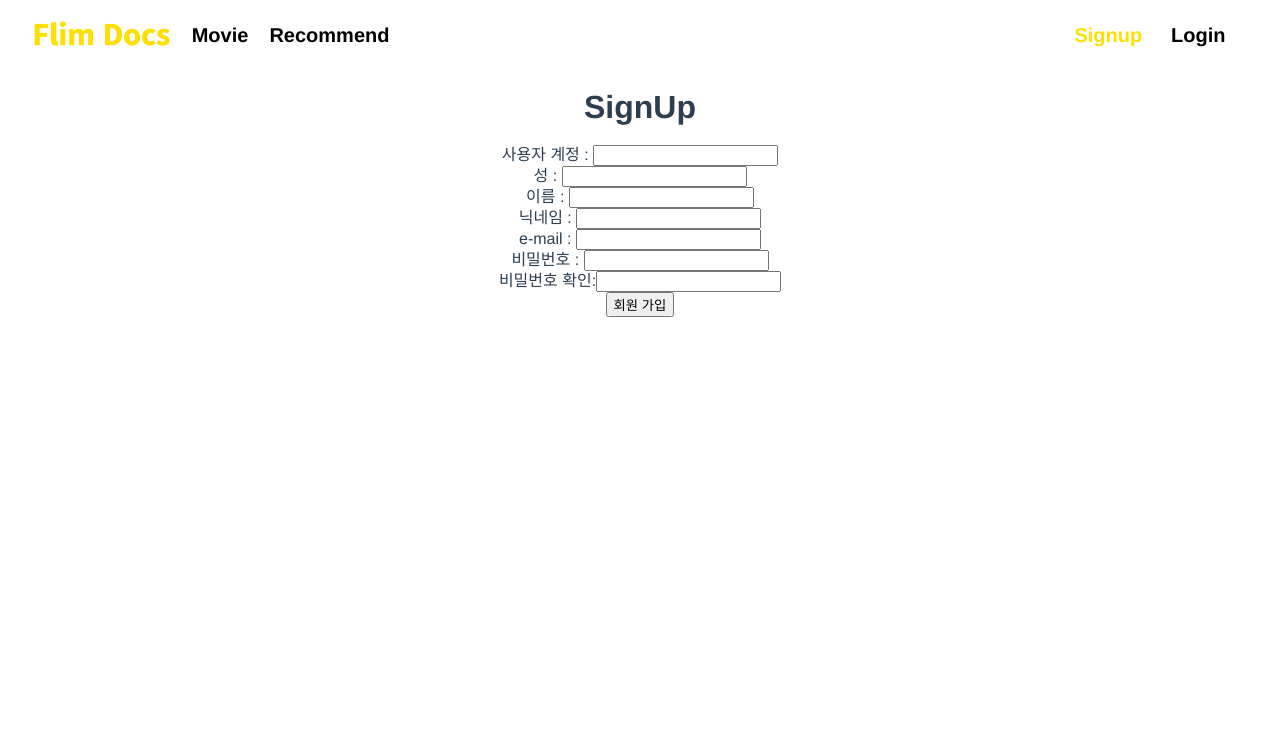
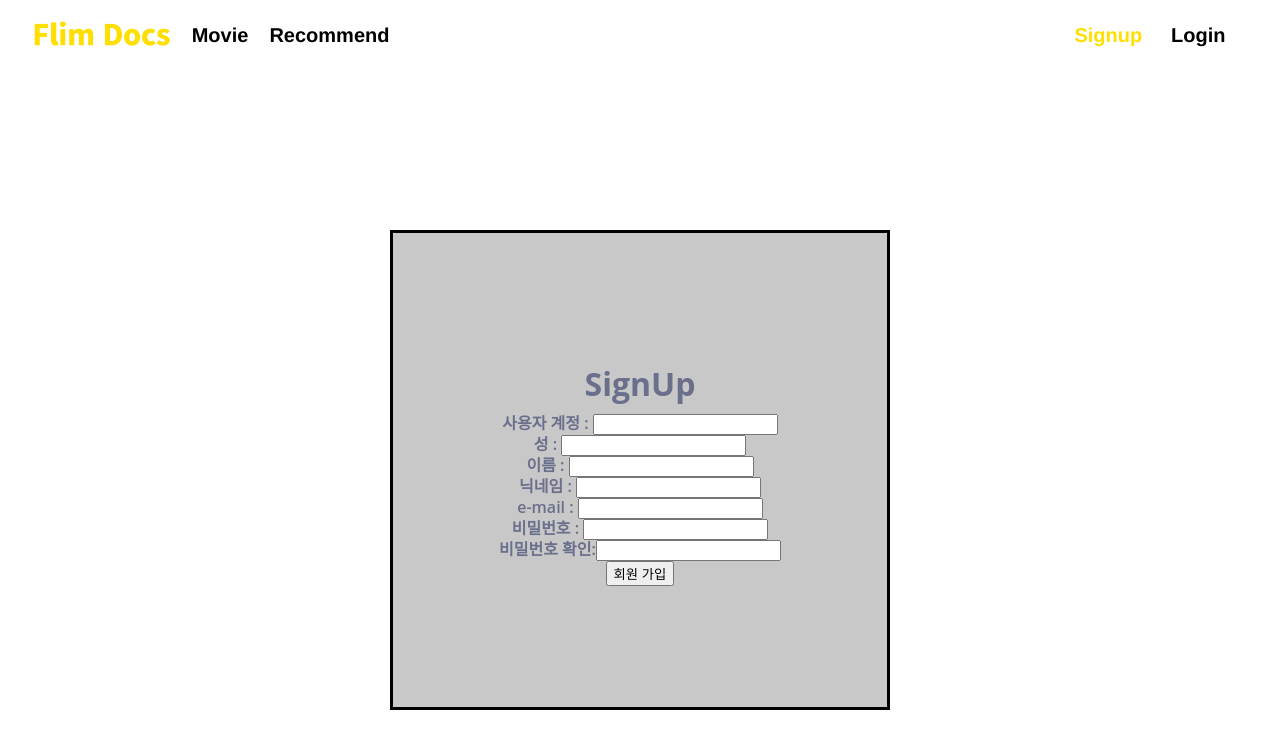
Before and after one commit to SuhyeokRoh/Film_Docs, a Vue app in the folder final-pjt-front/: page /accounts/signup in a window 1280 px wide. Shown: the top 748 px of the page. Built offline with nearby package versions, Linux system fonts and the light colour scheme.

Commit message:
Style: Login SignUp style code 작성 login signup style code 작성

```diff
--- a/final-pjt-front/src/App.vue
+++ b/final-pjt-front/src/App.vue
@@ -3,7 +3,7 @@
     <div id="nav" v-if="isLogin">
       <div id=AboutMovie>
         <span>
-          <router-link :to="{ name: 'home' }"><img src="./assets/Logo_new.png"></router-link>
+          <router-link :to="{ name: 'home' }"><img id="logo" src="./assets/Logo_new.png"></router-link>
         </span>
         <span>
           <router-link :to="{ name: 'movie' }">Movie</router-link>
--- a/final-pjt-front/src/views/accounts/Login.vue
+++ b/final-pjt-front/src/views/accounts/Login.vue
@@ -1,5 +1,5 @@
 <template>
-<div>
+<div id="LoginBox">
   <div id="Login">
     <h1>로그인</h1>
     <div class="form-group">
@@ -56,11 +56,17 @@ export default {
 </script>
 
 <style>
+ #LoginBox {
+  height: 720px;
+  display: flex;
+  justify-content: center;
+  align-items: center;
+ }
+
  #Login {
-  border: 5px solid white;
+  border: 5px solid black;
   width: 500px;
-  height: 720px;
-  margin: 0 auto;
+  height: 60%;
   display: flex;
   flex-direction: column;
   justify-content: center;
--- a/final-pjt-front/src/views/accounts/Signup.vue
+++ b/final-pjt-front/src/views/accounts/Signup.vue
@@ -1,35 +1,38 @@
 <template>
-  <div>
-    <h1>SignUp</h1>
-    <div>
+  <div id="signupbox">
+    <div id="signup">
+
+    <h1 class="sign_up">SignUp</h1>
+    <div id="id">
       <label for="username">사용자 계정 : </label>
       <input type="text" id="username" v-model="userdata.username" />
     </div>
-    <div>
+    <div id="lastname">
       <label for="last_name">성 : </label>
       <input type="text" id="last_name" v-model="userdata.last_name" />
     </div>
-    <div>
+    <div id="firstname">
       <label for="first_name">이름 : </label>
       <input type="text" id="first_name" v-model="userdata.first_name" />
     </div>
-    <div>
+    <div id="nickname">
       <label for="nickname">닉네임 : </label>
       <input type="text" id="nickname" v-model="userdata.nickname" />
     </div>
-    <div>
+    <div id="email">
       <label for="email">e-mail : </label>
       <input type="text" id="email" v-model="userdata.email" />
     </div>
-    <div>
+    <div id="pw">
       <label for="password">비밀번호 : </label>
       <input type="password" id="password" v-model="userdata.password" />
     </div>
-    <div>
+    <div id="pwcf">
       <label for="passwordConfirm">비밀번호 확인:</label>
       <input type="password" id="passwordConfirm" v-model="userdata.passwordConfirm" @keyup.enter="signup" />
     </div>
     <button @click="signup">회원 가입</button>
+    </div>
   </div>
 </template>
 
@@ -81,7 +84,29 @@ export default {
 </script>
 
 <style>
-.error-message {
-  color: red;
-}
+  #signupbox {
+    height: 800px;
+    display: flex;
+    justify-content: center;
+    align-items: center;
+
+    margin:0;
+
+    font:600 16px/18px 'Open Sans',sans-serif;
+  }
+
+  #signup {
+    color:#6a6f8c;
+    background:#c8c8c8;
+    font:600 16px/18px 'Open Sans',sans-serif;
+
+    border: 3px solid black;
+    width: 500px;
+    height: 60%;
+    display: flex;
+    flex-direction: column;
+    justify-content: center;
+    align-items: center;
+    box-sizing: border-box;
+  }
 </style>
```
